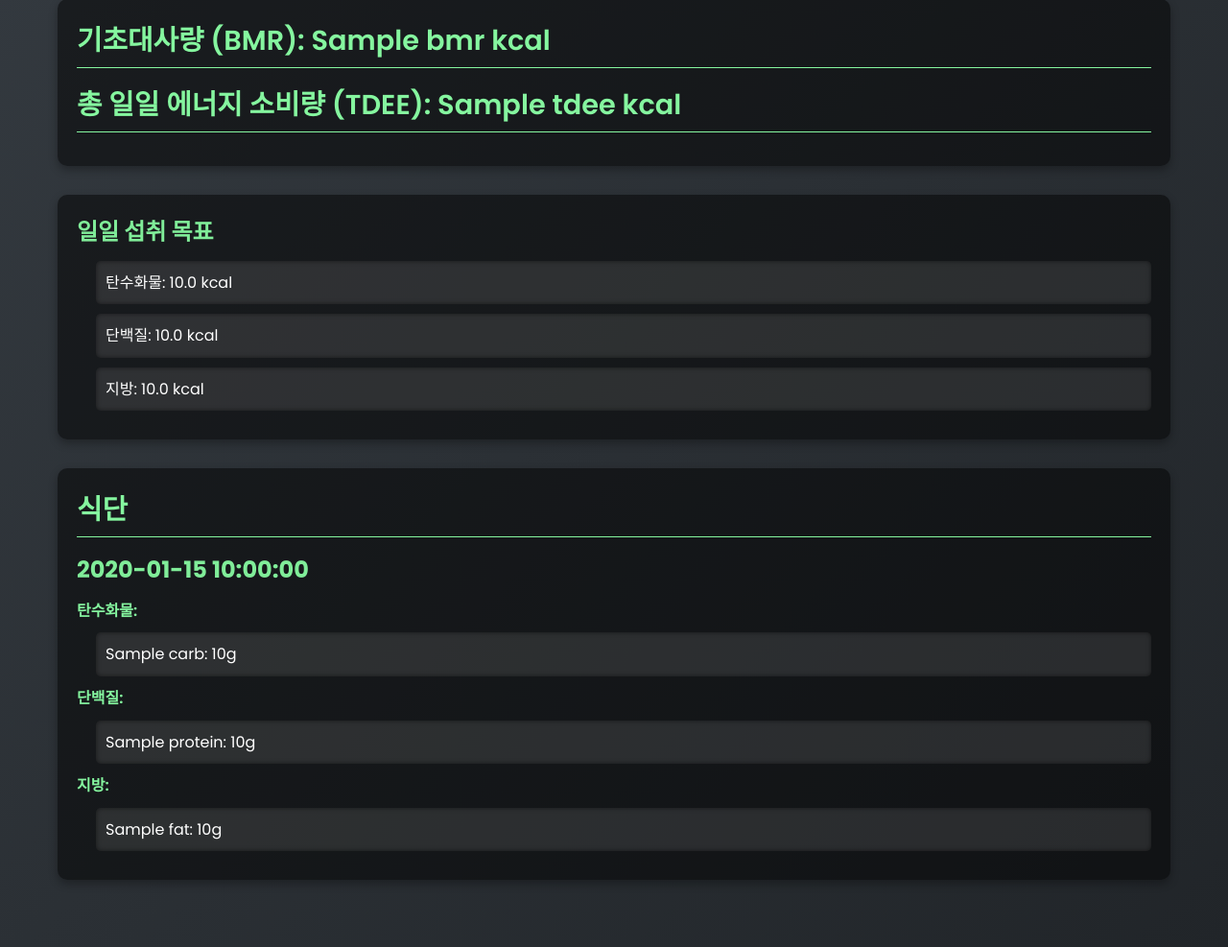
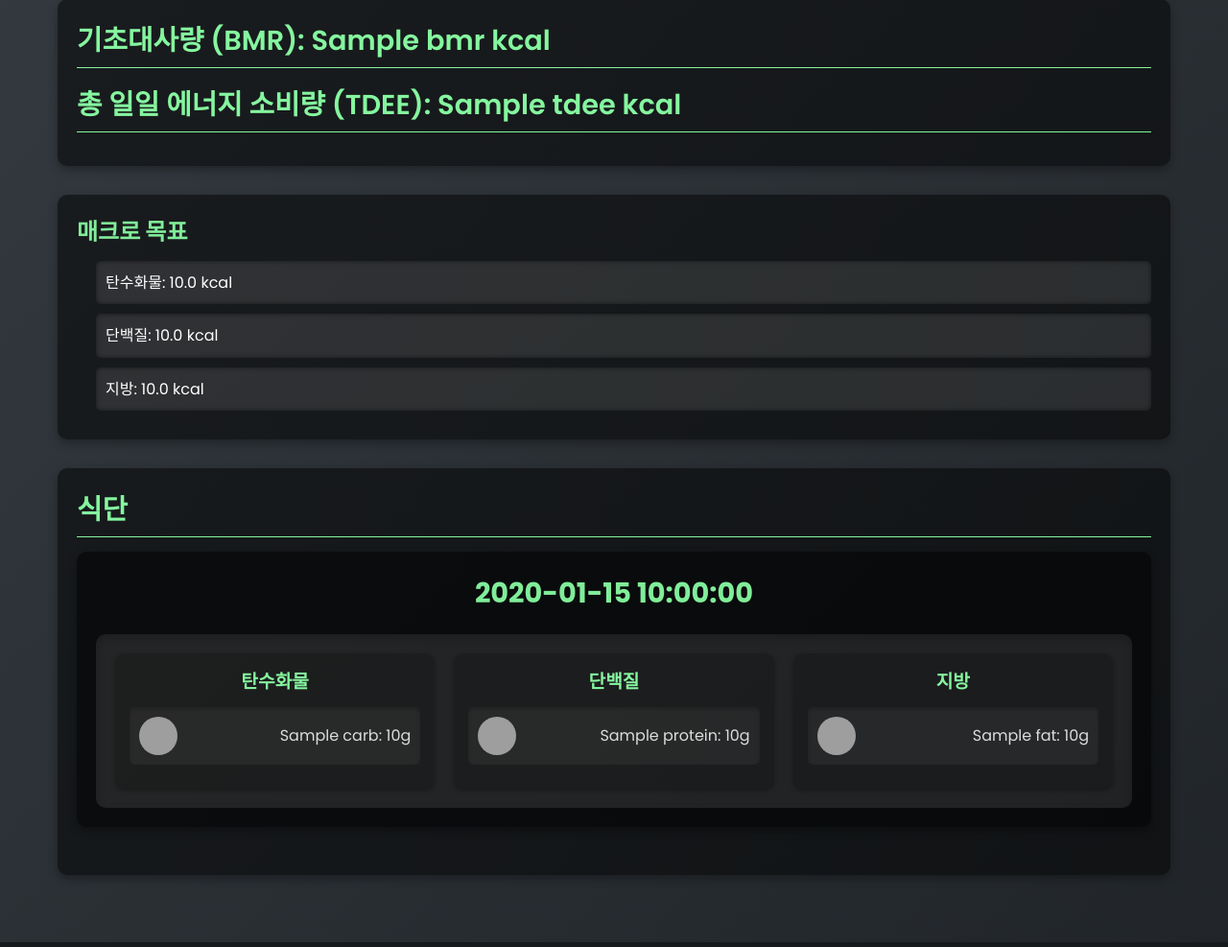
Before and after one commit to leegh1025/NutriLife, a Django app: template templates/User/results.html in a window 1280 px wide. Shown: the part 137-1124 px from the top of the page at 96% size. Run offline with Django 4.2, Linux system fonts and the light colour scheme; the template is opened without the code that fills it: most values are stand-ins (such as "Sample title", 1, 10 or a date in 2020); grey boxes are pictures that could not be loaded.

Commit message:
result.html, result.css 수정(식판 기본)

```diff
--- a/static/css/result.css
+++ b/static/css/result.css
@@ -102,3 +102,101 @@ footer {
     color: #808080;
     font-size: 0.8rem;
 }
+
+
+.meal-divider {
+    margin: 20px 0;
+    border-top: 2px dashed #85f69f;
+}
+
+
+/* .meal-section {
+    padding: 15px;
+    margin-bottom: 20px;
+    background: rgba(0, 0, 0, 0.4);
+    border-radius: 10px;
+    box-shadow: 0 2px 5px rgba(0, 0, 0, 0.3);
+} */
+
+/* 식사 블록 스타일 */
+.meal-section {
+    margin-bottom: 30px;
+    padding: 20px;
+    background: rgba(0, 0, 0, 0.5);
+    border-radius: 10px;
+    box-shadow: 0 4px 10px rgba(0, 0, 0, 0.3);
+    text-align: center;
+}
+
+.meal-section h3 {
+    font-size: 1.8rem;
+    color: #80ed99;
+    margin-bottom: 20px;
+}
+
+
+.meal-tray {
+    display: grid;
+    grid-template-columns: repeat(3, 1fr);
+    gap: 20px;
+    padding: 20px;
+    background-color: rgba(255, 255, 255, 0.1);
+    border-radius: 10px;
+    box-shadow: inset 0 4px 10px rgba(0, 0, 0, 0.2);
+}
+
+
+.tray-section {
+    background: rgba(0, 0, 0, 0.2);
+    border-radius: 10px;
+    padding: 15px;
+    text-align: center;
+    position: relative;
+    box-shadow: 0 2px 5px rgba(0, 0, 0, 0.3);
+}
+
+.tray-section h4 {
+    font-size: 1.2rem;
+    color: #85f69f;
+    margin-bottom: 10px;
+}
+
+
+.tray-section ul {
+    list-style: none;
+    padding: 0;
+    margin: 0;
+}
+
+.tray-section ul li {
+    display: flex;
+    align-items: center;
+    justify-content: space-between;
+    margin-bottom: 10px;
+    background: rgba(255, 255, 255, 0.05);
+    padding: 10px;
+    border-radius: 5px;
+    box-shadow: inset 0 2px 4px rgba(0, 0, 0, 0.2);
+}
+
+
+.tray-section ul li img {
+    width: 40px;
+    height: 40px;
+    border-radius: 50%;
+    object-fit: cover;
+    margin-right: 10px;
+}
+
+
+.tray-section ul li span {
+    font-size: 1rem;
+    color: #dcdcdc;
+}
+
+
+@media (max-width: 768px) {
+    .meal-tray {
+        grid-template-columns: 1fr;
+    }
+}
--- a/templates/User/results.html
+++ b/templates/User/results.html
@@ -20,7 +20,7 @@
         </section>
 
         <section>
-            <h3>일일 섭취 목표</h3>
+            <h3>매크로 목표</h3>
             <ul>
                 <li>탄수화물: {{ daily_macros.carbs|floatformat:1 }} kcal</li>
                 <li>단백질: {{ daily_macros.protein|floatformat:1 }} kcal</li>
@@ -28,9 +28,10 @@
             </ul>
         </section>
 
-        <section>
+        <!-- <section>
             <h2>식단</h2>
             {% for meal in meals %}
+                <div class="meal-section">
                     <h3>{{ meal.meal_time|capfirst }}</h3>
                     <p><strong>탄수화물:</strong></p>
                     <ul>
@@ -50,6 +51,53 @@
                             <li>{{ fat.name }}: {{ fat.amount }}g</li>
                         {% endfor %}
                     </ul>
+                </div>
+                <div class="meal-divider"></div>
+            {% endfor %}
+        </section> -->
+        <section>
+            <h2>식단</h2>
+            {% for meal in meals %}
+                <div class="meal-section"> <!-- 식사 블록 -->
+                    <h3>{{ meal.meal_time|capfirst }}</h3>
+                    <div class="meal-tray">
+                        <!-- 탄수화물 칸 -->
+                        <div class="tray-section carbs">
+                            <h4>탄수화물</h4>
+                            <ul>
+                                {% for carb in meal.meal.carbs %}
+                                    <li><img src="/static/images/{{ carb.name }}.png" alt="{{ carb.name }}">
+                                        <span>{{ carb.name }}: {{ carb.amount }}g</span>
+                                    </li>
+                                {% endfor %}
+                            </ul>
+                        </div>
+
+                        <!-- 단백질 칸 -->
+                        <div class="tray-section protein">
+                            <h4>단백질</h4>
+                            <ul>
+                                {% for protein in meal.meal.protein %}
+                                    <li><img src="/static/images/{{ protein.name }}.png" alt="{{ protein.name }}">
+                                        <span>{{ protein.name }}: {{ protein.amount }}g</span>
+                                    </li>
+                                {% endfor %}
+                            </ul>
+                        </div>
+
+                        <!-- 지방 칸 -->
+                        <div class="tray-section fats">
+                            <h4>지방</h4>
+                            <ul>
+                                {% for fat in meal.meal.fats %}
+                                    <li><img src="/static/images/{{ fat.name }}.png" alt="{{ fat.name }}">
+                                        <span>{{ fat.name }}: {{ fat.amount }}g</span>
+                                    </li>
+                                {% endfor %}
+                            </ul>
+                        </div>
+                    </div>
+                </div>
             {% endfor %}
         </section>
     </main>
```
Lines whose indentation alone changed are shown as unchanged.
